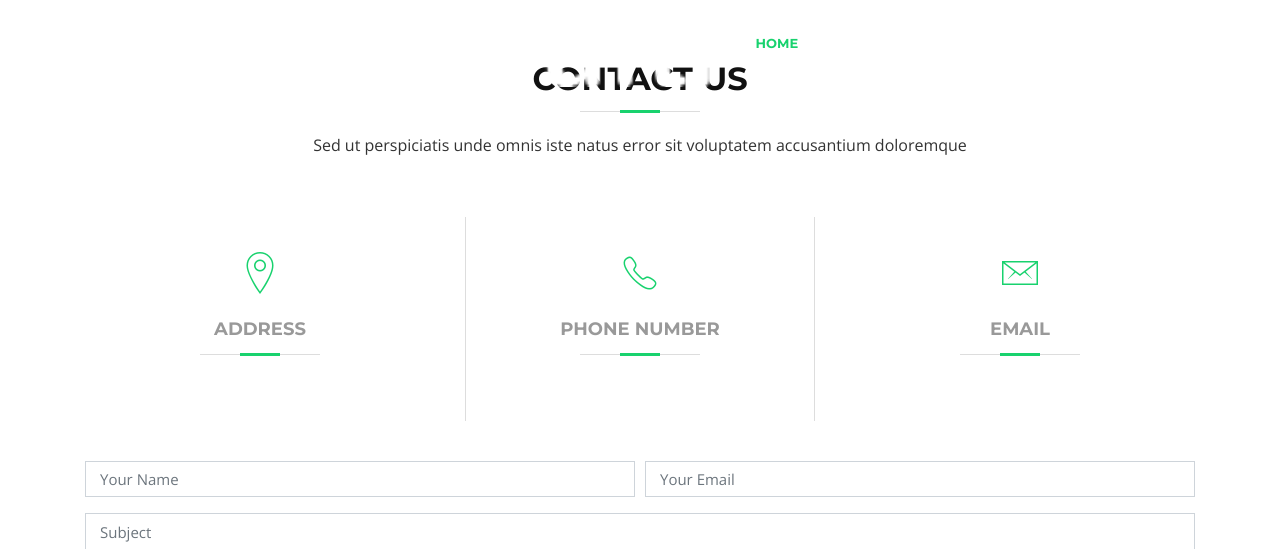
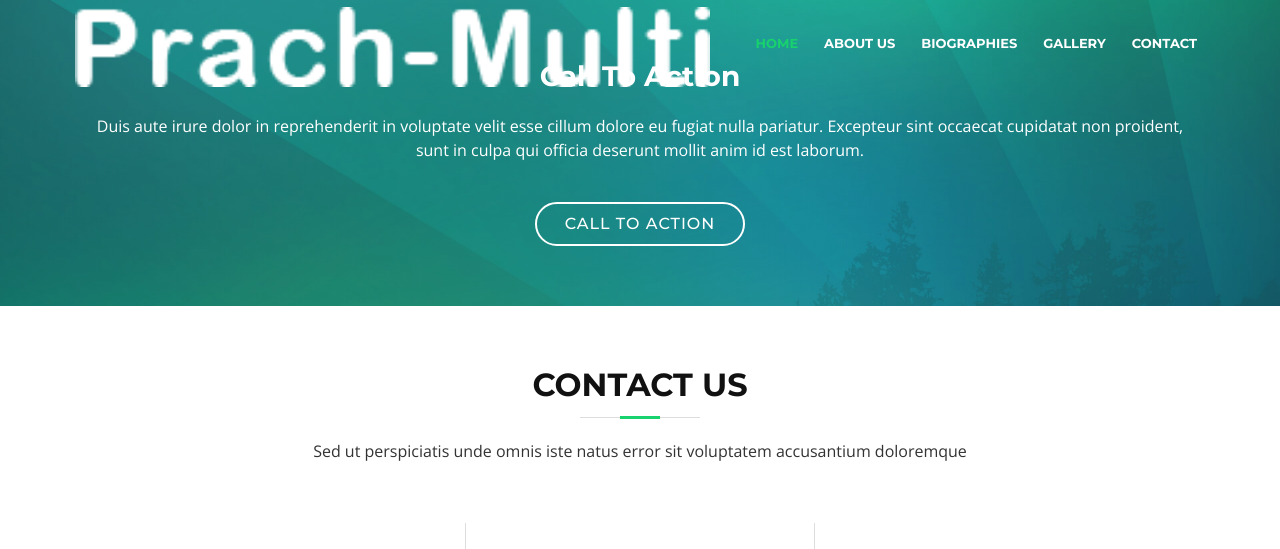
Before and after one commit to bayapucg/kaciff, a CodeIgniter app: the page made by application/views/html/index.php in a window 1280 px wide. Shown: the top 549 px of the page. Run offline with CodeIgniter, Linux system fonts and the light colour scheme; data that the repository does not hold is empty; some libraries are stand-ins or nearby versions; some web fonts are replaced.

Commit message:
commit
hanges

```diff
--- a/application/views/html/index.php
+++ b/application/views/html/index.php
@@ -146,7 +146,13 @@
             </div>
         </section><!-- #about -->
         <?php } ?>
-
+ <section id="call-to-action" class="wow fadeIn">
+            <div class="container text-center">
+                <h3>Call To Action</h3>
+                <p> Duis aute irure dolor in reprehenderit in voluptate velit esse cillum dolore eu fugiat nulla pariatur. Excepteur sint occaecat cupidatat non proident, sunt in culpa qui officia deserunt mollit anim id est laborum.</p>
+                <a class="cta-btn" href="#contact">Call To Action</a>
+            </div>
+        </section>
 
         <?php if(isset($testimonials_details) && count($testimonials_details)>0){ ?>
         <section id="testimonials" class="section-header wow fadeInUp">
@@ -158,7 +164,7 @@
 
                 <div class="owl-carousel testimonials-carousel">
                     <?php foreach($testimonials_details as $list){ ?>
-                    <input type="hidden" name="testimonials_id[]" id="testimonials_id" value="<?php echo isset($list['t_id'])?$list['t_id']:''; ?>">
+
 
                     <div class="testimonial-item">
                         <img src="<?php echo base_url('assets/testimonial/'.$list['image']); ?>" class="testimonial-img" alt="<?php echo isset($list['org_image'])?$list['org_image']:''; ?>">
```
Also changed, not shown: assets/gallery/0.473530001540811829r1.jpeg (deleted), assets/gallery/0.474935001540811829r2.jpg (deleted), assets/gallery/0.476044001540811829r3.jpg (deleted), assets/gallery/0.477375001540811829r4.jpg (deleted), assets/gallery/0.478641001540811829r5.jpg (deleted), assets/gallery/0.479709001540811829r6.jpg (deleted), 1 other file.
